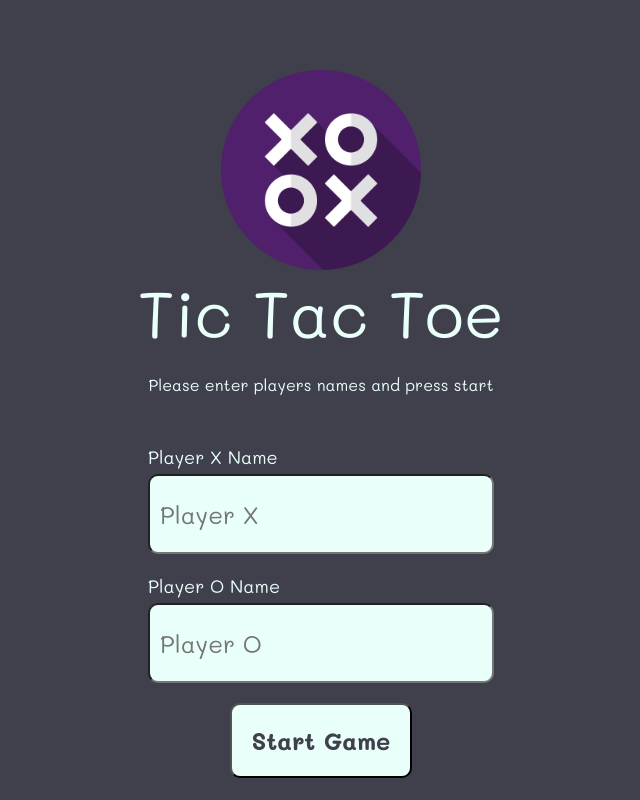
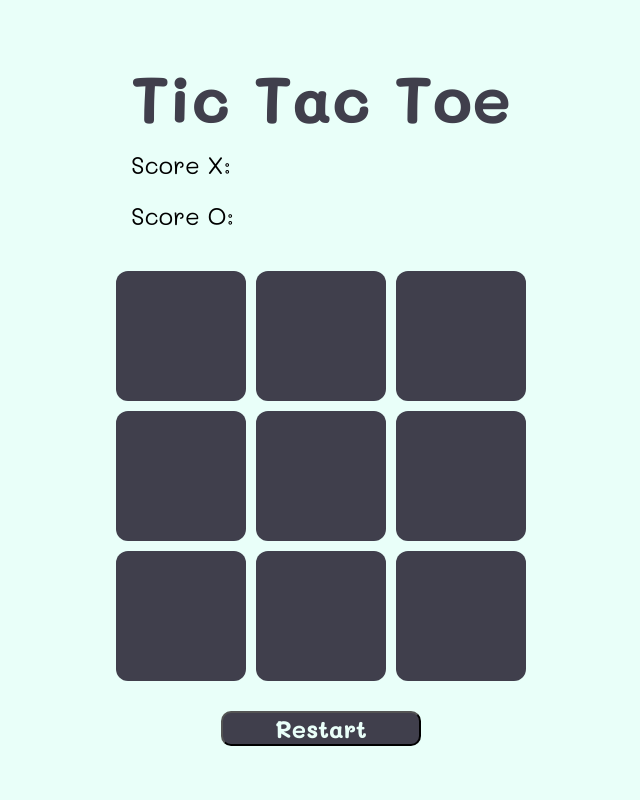
Before and after one commit to amr-hammoud/tic-tac-toe, a plain HTML site: page index.html in a window 1280 px wide. Shown: the whole page, without its empty margins (319-959 px from the left). Drawn offline with Linux system fonts and the light colour scheme.

Commit message:
add player naming functionality & fix its position

```diff
--- a/assets/css/style.css
+++ b/assets/css/style.css
@@ -101,18 +101,22 @@ body {
     font-family: "Mali", cursive;
 }
 
-.header {
-    position: absolute;
-    width: 100%;
-    padding: 50px 0;
+.game-header {
     display: flex;
+    flex-flow: column;
     justify-content: center;
+    margin-bottom: 30px;
 }
 
 .game-title {
     text-align: center;
     font-size: 65px;
     color: var(--onyx);
+}
+
+.score {
+    margin: 10px 0;
+    font-size: 24px;
 }
 
 .game-container {
--- a/assets/js/script.js
+++ b/assets/js/script.js
@@ -1,8 +1,16 @@
 const start_modal = document.getElementById("modal");
 const start_btn = document.getElementById("start");
 start_btn.addEventListener("click",startGame);
+
 let player_x_name;
 let player_o_name;
+
+let player_x_score = document.getElementById("player_x_score");
+let player_o_score = document.getElementById("player_o_score");
+let score_x_value = 0;
+let score_o_value = 0;
+
+
 
 function startGame(){
 	let player_x_input = document.getElementById("player_x");
@@ -30,9 +38,15 @@ function startGame(){
 		player_o_input.classList.remove("error");
 	}
 	if(player_x_name !== "" && player_o_name !== ""){
-		start_modal.classList.add("hidden");
+		setupGame()
 	}
 
+}
+
+function setupGame(){
+	start_modal.classList.add("hidden");
+	player_x_score.innerText = `${player_x_name} (X): ${score_x_value} points`;
+	player_o_score.innerText = `${player_o_name} (O): ${score_o_value} points`;
 }
 
 const all_squares = document.getElementsByClassName("square");
--- a/index.html
+++ b/index.html
@@ -14,7 +14,7 @@
 </head>
 
 <body>
-    <div class="modal" id="modal">
+    <div class="modal hidden" id="modal">
         <div class="card-container">
             <div class="info-container">
                 <img src="assets/images/favicon.png" class="logo" alt="logo">
@@ -23,21 +23,24 @@
             </div>
             <div class="input-container">
                 <label for="">Player X Name <span class="error-text hidden" id="player_x_error">*required</span></label>
-                <input type="text" class="input" id="player_x" name="player_x" placeholder="Player X">
+                <input type="text" class="input" id="player_x" name="player_x" placeholder="Player X" value="Player X">
             </div>
             <div class="input-container">
                 <label for="">Player O Name <span class="error-text hidden" id="player_o_error">*required</span></label>
-                <input type="text" class="input" id="player_o" name="player_o" placeholder="Player O">
+                <input type="text" class="input" id="player_o" name="player_o" placeholder="Player O" value="Player O">
             </div>
             <div class="input-container">
                 <button type="button" class="start-button" id="start">Start Game</button>
             </div>
         </div>
     </div>
-    <div class="header">
-        <h1 class="game-title">Tic Tac Toe</h1>
-    </div>
+
     <div class="game-container">
+        <div class="game-header">
+            <h1 class="game-title">Tic Tac Toe</h1>
+            <div class="score" id="player_x_score">Score X:</div>
+            <div class="score" id="player_o_score">Score O:</div>
+        </div>
         <div class="game-grid">
             <div class="square" id="1"></div>
             <div class="square" id="2"></div>
```
